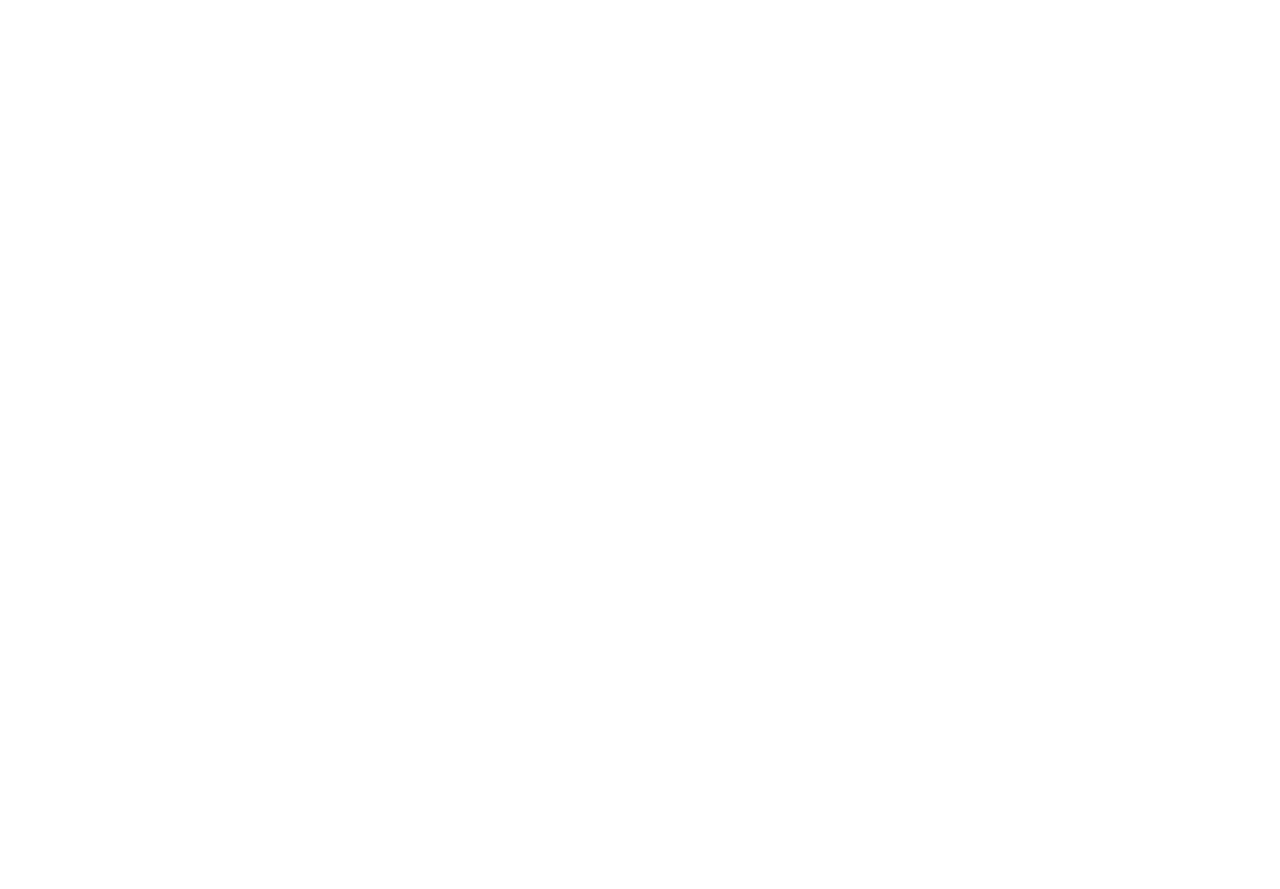
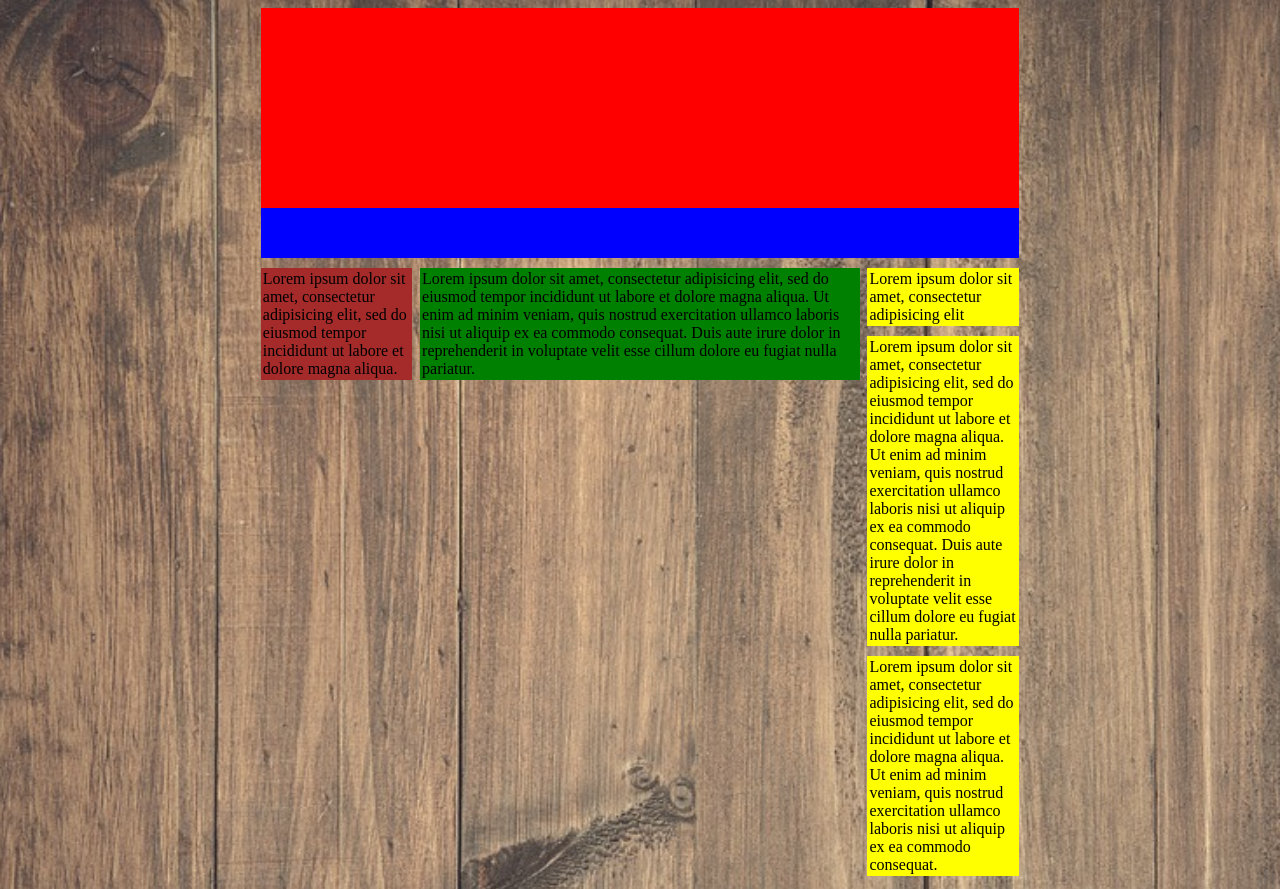
Before and after one commit to filipposchianchi/htmlcss-struttura-wp, a plain HTML site: page index.html in a window 1280 px wide. Shown: the top 889 px of the page. Before the commit the page ends 800 px from the top, so only its background shows below. Drawn offline with Linux system fonts and the light colour scheme.

Commit message:
aggiunte colonne e immagine di sfondo

```diff
--- a/assets/css/style.css
+++ b/assets/css/style.css
@@ -0,0 +1,69 @@
+body {
+  background: url(../img/sfondo.jpg);
+  background-size: cover;
+}
+
+*{
+  border: 0;
+  padding: 0;
+  box-sizing: border-box;
+}
+
+.container {
+  width: 60%;
+  margin: auto;
+}
+
+.header {
+  background: red;
+  width: 100%;
+  height: 200px;
+}
+
+.navbar {
+  background: blue;
+  width: 100%;
+  height: 50px;
+  margin-bottom: 10px;
+}
+
+
+main:after {
+  content: "";
+  display: table;
+  clear: both;
+}
+
+.primacolonna {
+  float: left;
+  width: 20%;
+  background-color: brown;
+  padding: 2px;
+}
+
+.secondacolonna {
+  float: left;
+  width: 58%;
+  background-color: green;
+  margin-right: 1%;
+  margin-left: 1%;
+  padding: 2px;
+}
+
+.terzacolonna{
+  float: left;
+  width: 20%;
+}
+
+.terzacolonna div {
+  background-color: yellow;
+  margin-bottom: 10px;
+  padding: 2px;
+}
+
+.footer {
+  background: black;
+  width: 100%;
+  height: 200px;
+  margin-top: 20px;
+}
--- a/index.html
+++ b/index.html
@@ -7,6 +7,7 @@
   </head>
   <body>
 
+    <div class="container">
 
       <!--blocco header -->
       <header>
@@ -18,18 +19,37 @@
       <div class="navbar">
       </div>
       <!--blocco main -->
+      <main>
 
       <!--blocco prima colonna -->
+        <div class="primacolonna">
+          Lorem ipsum dolor sit amet, consectetur adipisicing elit, sed do eiusmod tempor incididunt ut labore et dolore magna aliqua.
+        </div>
 
       <!--blocco seconda colonna -->
-
+        <div class="secondacolonna">
+          Lorem ipsum dolor sit amet, consectetur adipisicing elit, sed do eiusmod tempor incididunt ut labore et dolore magna aliqua. Ut enim ad minim veniam, quis nostrud exercitation ullamco laboris nisi ut aliquip ex ea commodo consequat. Duis aute irure dolor in reprehenderit in voluptate velit esse cillum dolore eu fugiat nulla pariatur.
+        </div>
       <!--blocco terza colonna -->
-
+        <div class="terzacolonna">
+          <div>
+            Lorem ipsum dolor sit amet, consectetur adipisicing elit
+          </div>
+          <div>
+            Lorem ipsum dolor sit amet, consectetur adipisicing elit, sed do eiusmod tempor incididunt ut labore et dolore magna aliqua. Ut enim ad minim veniam, quis nostrud exercitation ullamco laboris nisi ut aliquip ex ea commodo consequat. Duis aute irure dolor in reprehenderit in voluptate velit esse cillum dolore eu fugiat nulla pariatur.
+          </div>
+          <div>
+            Lorem ipsum dolor sit amet, consectetur adipisicing elit, sed do eiusmod tempor incididunt ut labore et dolore magna aliqua. Ut enim ad minim veniam, quis nostrud exercitation ullamco laboris nisi ut aliquip ex ea commodo consequat.
+          </div>
+        </div>
+      </main>
       <!--blocco footer -->
       <footer>
         <div class="footer">
         </div>
       </footer>
 
+    </div>
+
   </body>
 </html>
```
Also changed, not shown: assets/img/sfondo.jpg (added).
